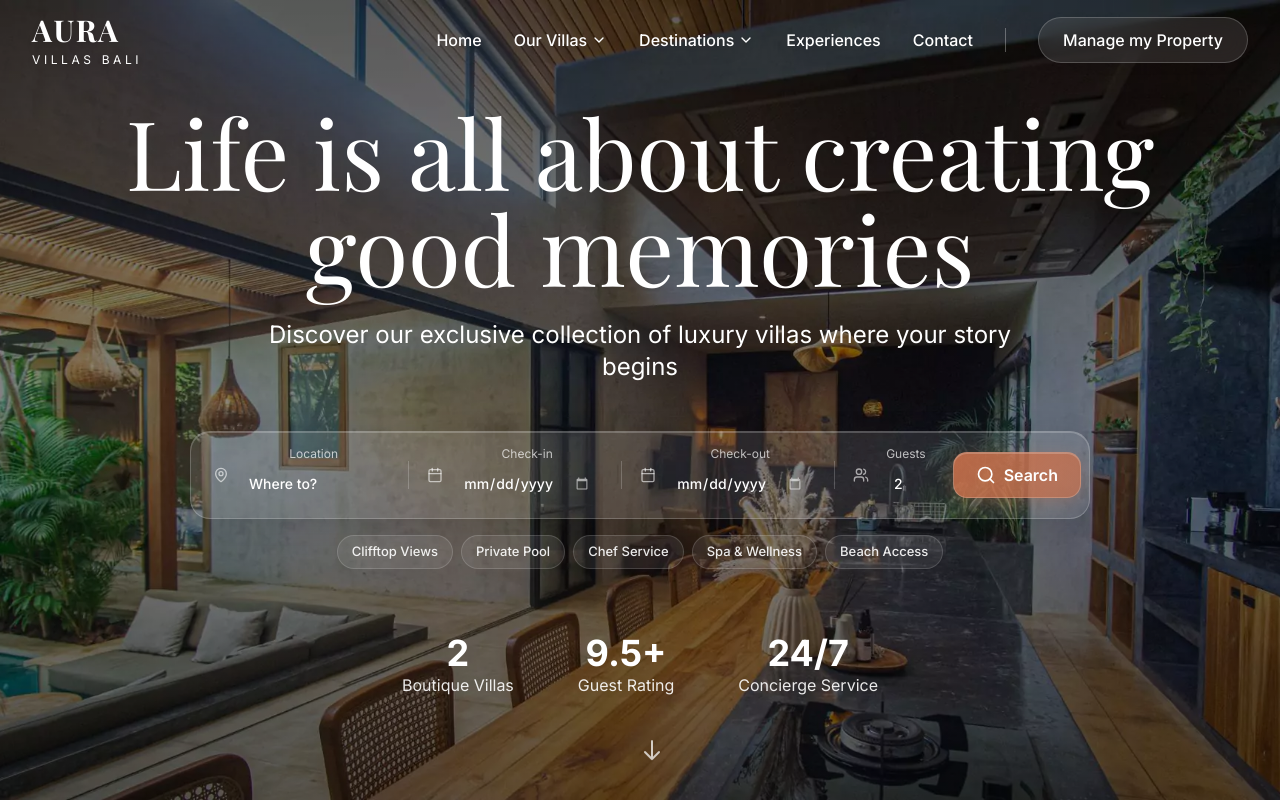
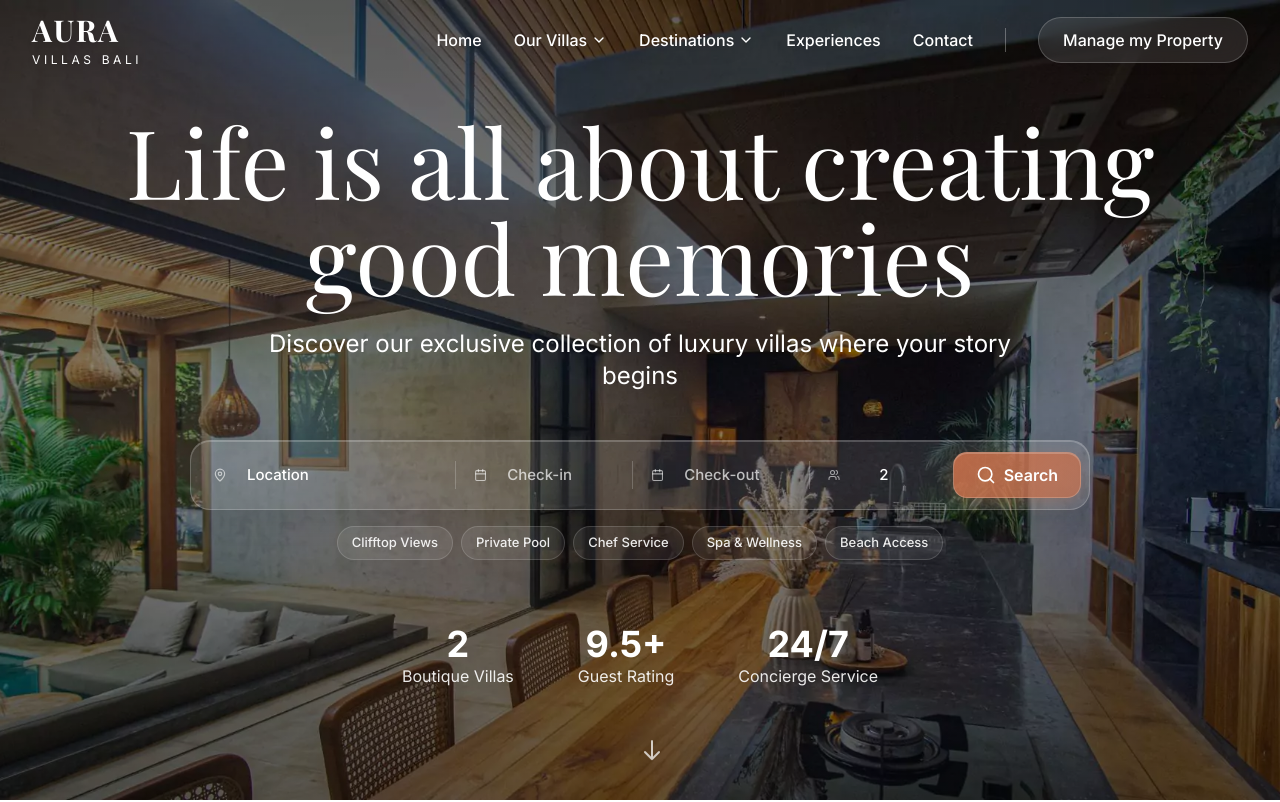
Before and after one commit to AndradeF87/aura-villas-bali, a Next.js app: page / in a window 1280 px wide. Shown: the top 802 px of the page. Built offline with nearby package versions, Linux system fonts and the light colour scheme; a web font is replaced by a local one.

Commit message:
Move labels inside fields as placeholders for cleaner design

```diff
--- a/app/globals.css
+++ b/app/globals.css
@@ -90,7 +90,7 @@
   background: transparent;
   border: none;
   color: white;
-  font-size: 14px;
+  font-size: 15px;
   font-weight: 500;
   outline: none;
   width: 100%;
--- a/src/components/homepage/GlassSearchBar.tsx
+++ b/src/components/homepage/GlassSearchBar.tsx
@@ -48,22 +48,19 @@ export function GlassSearchBar() {
           <div className="flex-[1.5] group">
             <div className="glass-search-field">
               <MapPin className="w-4 h-4 text-white/60" />
-              <div className="flex flex-col flex-1">
-                <span className="text-xs text-white/70 mb-0.5">Location</span>
               <select
                 value={location}
                 onChange={(e) => setLocation(e.target.value)}
                 className="glass-select"
                 aria-label="Location"
               >
-                  <option value="All Locations">Where to?</option>
+                <option value="All Locations">Location</option>
                 {locations.slice(1).map((loc) => (
                   <option key={loc} value={loc}>
                     {loc}
                   </option>
                 ))}
               </select>
-              </div>
             </div>
           </div>
 
@@ -73,17 +70,16 @@ export function GlassSearchBar() {
           <div className="flex-1 group">
             <div className="glass-search-field">
               <Calendar className="w-4 h-4 text-white/60" />
-              <div className="flex flex-col flex-1">
-                <span className="text-xs text-white/70 mb-0.5">Check-in</span>
               <input
-                  type="date"
+                type="text"
+                onFocus={(e) => e.target.type = 'date'}
+                onBlur={(e) => !e.target.value && (e.target.type = 'text')}
                 onChange={(e) => setCheckIn(e.target.value ? new Date(e.target.value) : null)}
                 className="glass-input"
-                  placeholder="Check in"
+                placeholder="Check-in"
                 min={minDate}
                 aria-label="Check in date"
               />
-              </div>
             </div>
           </div>
 
@@ -93,17 +89,16 @@ export function GlassSearchBar() {
           <div className="flex-1 group">
             <div className="glass-search-field">
               <Calendar className="w-4 h-4 text-white/60" />
-              <div className="flex flex-col flex-1">
-                <span className="text-xs text-white/70 mb-0.5">Check-out</span>
               <input
-                  type="date"
+                type="text"
+                onFocus={(e) => e.target.type = 'date'}
+                onBlur={(e) => !e.target.value && (e.target.type = 'text')}
                 onChange={(e) => setCheckOut(e.target.value ? new Date(e.target.value) : null)}
                 className="glass-input"
-                  placeholder="Check out"
+                placeholder="Check-out"
                 min={checkIn ? format(checkIn, 'yyyy-MM-dd') : minDate}
                 aria-label="Check out date"
               />
-              </div>
             </div>
           </div>
 
@@ -113,8 +108,6 @@ export function GlassSearchBar() {
           <div className="flex-[0.8] group">
             <div className="glass-search-field">
               <Users className="w-4 h-4 text-white/60" />
-              <div className="flex flex-col flex-1">
-                <span className="text-xs text-white/70 mb-0.5">Guests</span>
               <input
                 type="number"
                 min="1"
@@ -122,10 +115,9 @@ export function GlassSearchBar() {
                 value={guests}
                 onChange={(e) => setGuests(parseInt(e.target.value) || 1)}
                 className="glass-input text-center"
-                  placeholder="2"
+                placeholder="Guests"
                 aria-label="Number of guests"
               />
-              </div>
             </div>
           </div>
 
```
Also changed, not shown: .claude-flow/metrics/performance.json, .claude-flow/metrics/system-metrics.json, .claude-flow/metrics/task-metrics.json. Lines whose indentation alone changed are shown as unchanged.
